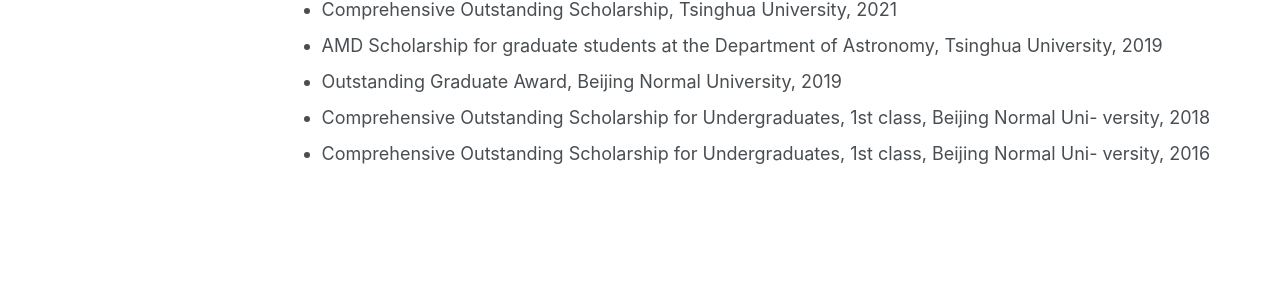
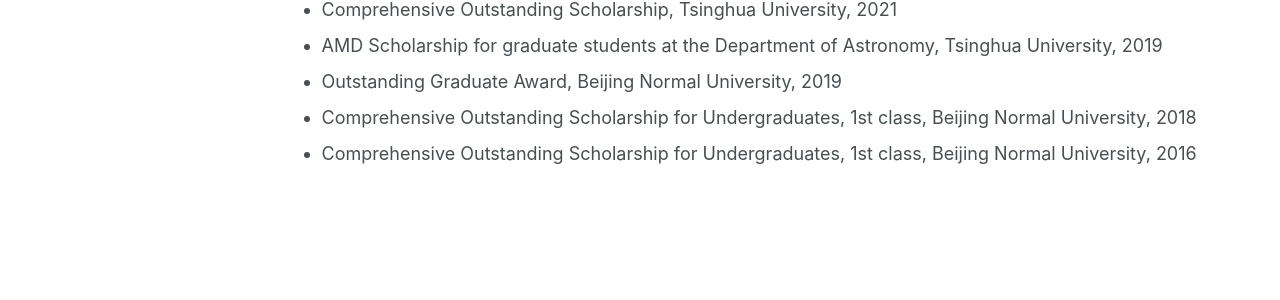
Before and after one commit to astroXiao/astroXiao.github.io, a Jekyll site: the page built from _pages/cv.md, in a window 1280 px wide and 1135 px high. Shown: the part 560-860 px from the top of the window. Built offline with Jekyll 4.4.1, drawn with Linux system fonts in a browser that asks for light colours; some web fonts are replaced.

Commit message:
Update cv.md

```diff
--- a/_pages/cv.md
+++ b/_pages/cv.md
@@ -27,5 +27,5 @@
 - Comprehensive Outstanding Scholarship, Tsinghua University, 2021
 - AMD Scholarship for graduate students at the Department of Astronomy, Tsinghua University, 2019
 - Outstanding Graduate Award, Beijing Normal University, 2019
-- Comprehensive Outstanding Scholarship for Undergraduates, 1st class, Beijing Normal Uni- versity, 2018
-- Comprehensive Outstanding Scholarship for Undergraduates, 1st class, Beijing Normal Uni- versity, 2016
+- Comprehensive Outstanding Scholarship for Undergraduates, 1st class, Beijing Normal University, 2018
+- Comprehensive Outstanding Scholarship for Undergraduates, 1st class, Beijing Normal University, 2016
```
